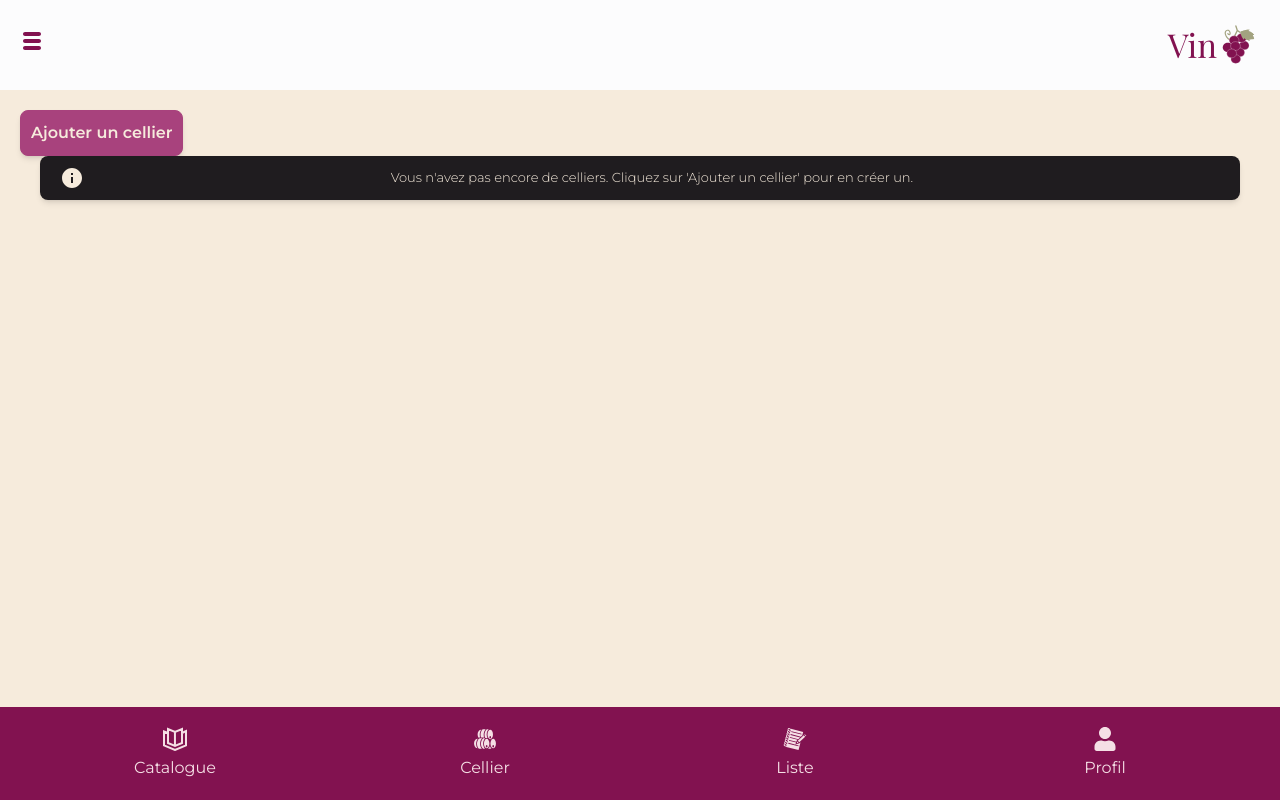
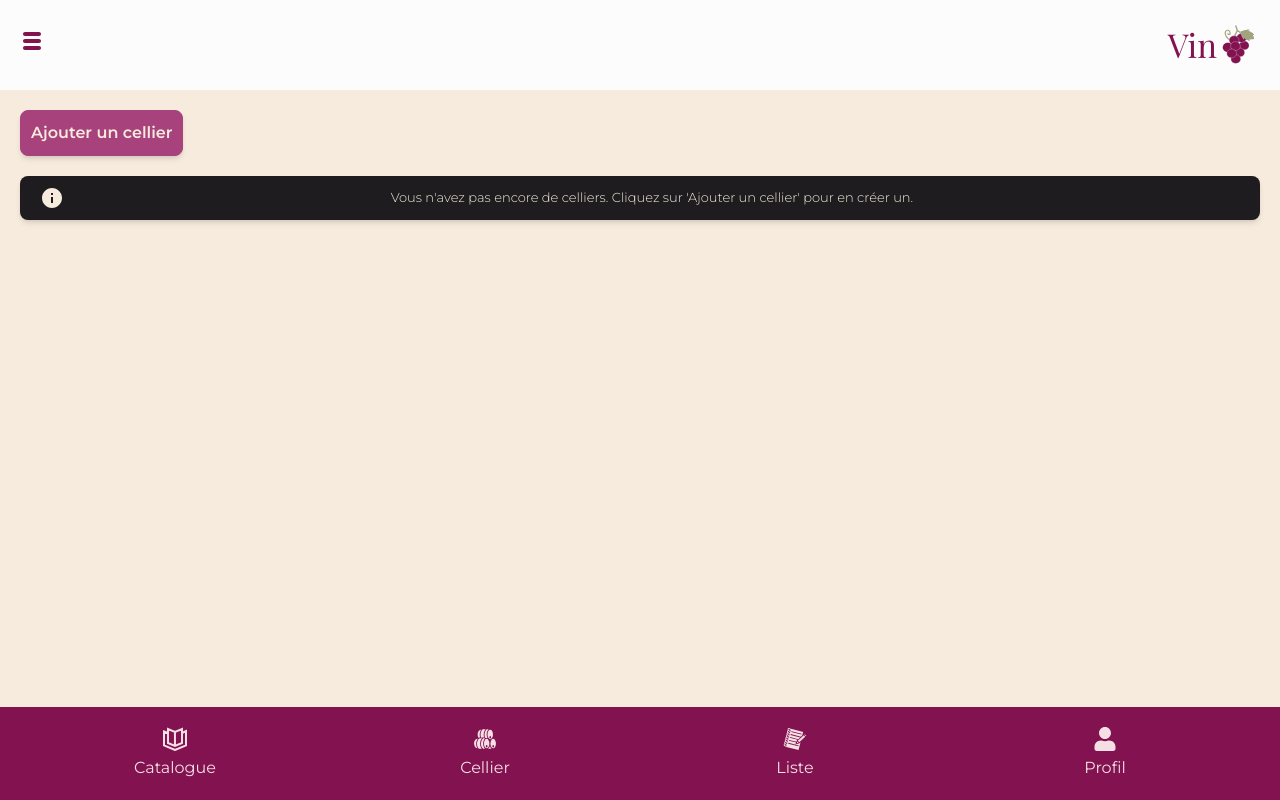
Before and after one commit to cambreau/Vino, a React (Vite) app in the folder frontend/: page /sommaire-cellier in a window 1280 px wide. Built offline with nearby package versions, Linux system fonts and the light colour scheme; a web font is replaced by a local one.

Commit message:
Correction

```diff
--- a/frontend/src/pages/SommaireCellier.jsx
+++ b/frontend/src/pages/SommaireCellier.jsx
@@ -131,7 +131,7 @@ function SommaireCellier() {
 
           {/* Message si aucun cellier */}
           {celliers.length === 0 && (
-            <div className="mx-(--rythme-base)">
+            <div className="my-(--rythme-base)">
               <Message
                 type="information"
                 texte="Vous n'avez pas encore de celliers. Cliquez sur 'Ajouter un cellier' pour en créer un."
@@ -141,7 +141,7 @@ function SommaireCellier() {
 
           {/* Liste des celliers */}
           {celliers.length > 0 && (
-            <div className="flex flex-wrap my-(--rythme-espace) gap-(--rythme-base) max-w-6xl">
+            <div className="flex flex-wrap my-(--rythme-espace) gap-(--rythme-base)  max-w-6xl">
               {celliers.map((cellier) => (
                 <CarteCellier
                   key={cellier.id_cellier}
```
